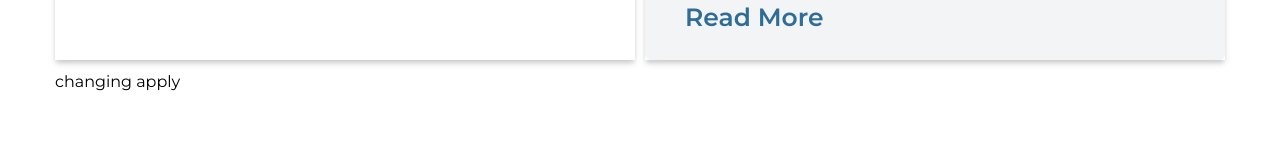
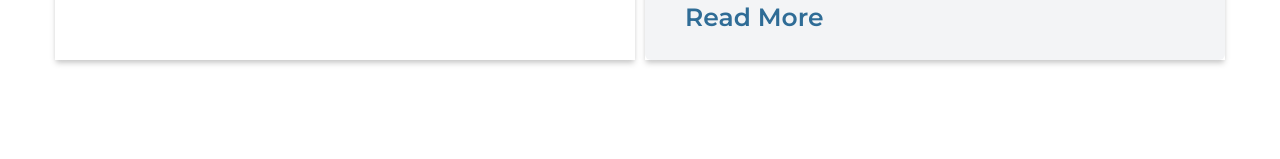
Before and after one commit to naveenjpr/derma-life, a Next.js app: page / in a window 1280 px wide. Shown: the part 5698-5857 px from the top of the page. Built offline with nearby package versions, Linux system fonts and the light colour scheme.

Commit message:
undo changes

```diff
--- a/src/Allpages/Service.jsx
+++ b/src/Allpages/Service.jsx
@@ -177,7 +177,7 @@ export default function Service() {
               </button>
             </div>
           </div>
-          <h1>changing apply</h1>
+
           {/* read more logic end */}
         </div>
       </section>
```
